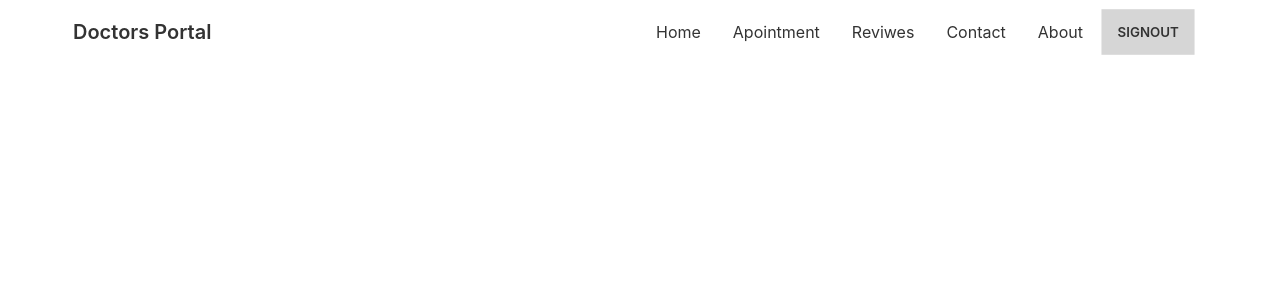
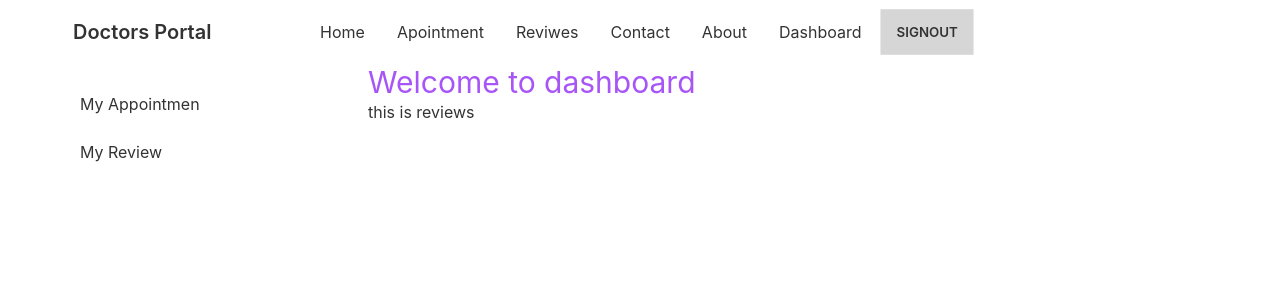
Before and after one commit to alamin00006/doctor-portal-client, a React (Create React App) app: page /dashboard/review in a window 1280 px wide. Shown: the top 300 px of the page. Built offline with nearby package versions, Linux system fonts and the light colour scheme; no server answers; sample sign-in values are in the browser's storage.

Commit message:
dashboard added

```diff
--- a/src/App.js
+++ b/src/App.js
@@ -9,6 +9,9 @@
 import RequireAuth from './Pages/Login/RequireAuth';
 import { ToastContainer } from 'react-toastify';
   import 'react-toastify/dist/ReactToastify.css';
+import Dashboard from './Pages/Dashboard/Dashboard';
+import MyAppointment from './Pages/Dashboard/MyAppointment';
+import MyReview from './Pages/Dashboard/MyReview';
 
 function App() {
   return (
@@ -18,6 +21,13 @@
         <Route path='/' element={<Home></Home>}></Route>
         <Route path='/about' element={<About></About>}></Route>
         <Route path='/appointment' element={<RequireAuth><Appointment></Appointment></RequireAuth>}></Route>
+        <Route path='dashboard' element={<RequireAuth>
+         <Dashboard></Dashboard>
+          </RequireAuth>}>
+            <Route index element={<MyAppointment></MyAppointment>}></Route>
+            <Route path='review' element={<MyReview></MyReview>}></Route>
+          </Route>
+
         <Route path='/login' element={<Login></Login>}></Route>
         <Route path='/signup' element={<SignUp></SignUp>}></Route>
       </Routes>
--- /dev/null
+++ b/src/Pages/Dashboard/Dashboard.js
@@ -0,0 +1,28 @@
+import React from 'react';
+import { Link, Outlet } from 'react-router-dom';
+
+const Dashboard = () => {
+    return (
+        <div class="drawer drawer-mobile">
+  <input id="dashboard-sidebar" type="checkbox" class="drawer-toggle" />
+  <div class="drawer-content">
+      <h1 className='text-3xl text-bold text-purple-500'>Welcome to dashboard</h1>
+    {/* <!-- Page content here --> */}
+    <Outlet></Outlet>
+
+
+  </div>
+  <div class="drawer-side">
+    <label for="dashboard-sidebar" class="drawer-overlay"></label>
+    <ul class="menu p-4 overflow-y-auto w-80 bg-base-100 text-base-content">
+      {/* <!-- Sidebar content here --> */}
+      <li><Link to="/dashboard">My Appointmen</Link></li>
+      <li><Link to="/dashboard/review">My Review</Link></li>
+    </ul>
+
+  </div>
+</div>
+    );
+};
+
+export default Dashboard;
--- /dev/null
+++ b/src/Pages/Dashboard/MyAppointment.js
@@ -0,0 +1,52 @@
+import React, { useEffect, useState } from 'react';
+import { useAuthState } from 'react-firebase-hooks/auth';
+import auth from '../../firebase.init';
+
+const MyAppointment = () => {
+    const [appointmens, setAppointments] = useState();
+    const [user] = useAuthState(auth);
+
+    useEffect(() =>{
+       if(user){
+        fetch(`http://localhost:5000/booking?patient=${user.email}`)
+        .then(res => res.json())
+        .then(data =>setAppointments(data))
+       }
+    }, [user])
+    return (
+        <div>
+            <h1>appointment{appointmens?.length} </h1>
+
+            <div class="overflow-x-auto">
+            <table class="table w-full">
+
+    <thead>
+      <tr>
+        <th></th>
+        <th>Name</th>
+        <th>Date</th>
+        <th>Time</th>
+        <th>Treatment</th>
+      </tr>
+    </thead>
+    <tbody>
+    {
+            appointmens?.map((a, index) =><tr>
+                <th>{index + 1}</th>
+                <td>{a?.patientName}</td>
+                <td>{a?.date}</td>
+                <td>{a?.slot}</td>
+                <td>{a?.treatment}</td>
+              </tr>)
+        }
+
+
+
+    </tbody>
+  </table>
+</div>
+        </div>
+    );
+};
+
+export default MyAppointment;
--- /dev/null
+++ b/src/Pages/Dashboard/MyReview.js
@@ -0,0 +1,11 @@
+import React from 'react';
+
+const MyReview = () => {
+    return (
+        <div>
+            <h1>this is reviews</h1>
+        </div>
+    );
+};
+
+export default MyReview;
--- a/src/Pages/Shared/Navber.js
+++ b/src/Pages/Shared/Navber.js
@@ -12,7 +12,11 @@
          <li><Link to ="/Reviwes">Reviwes</Link></li>
         <li><Link to ="/Contact">Contact</Link></li>
         <li><Link to ="/about">About</Link></li>
-        <li>{user? <button onClick={() => signOut(auth)} className="btn btn-active btn-ghost">SignOut</button> : <Link to ="/Login">Login</Link>}</li>
+
+        {user && <li><Link to ="/dashboard">Dashboard</Link></li>}
+        <li>{user? <button
+          onClick={() => signOut(auth)} className="btn btn-active btn-ghost">SignOut</button> :
+          <Link to ="/Login">Login</Link>}</li>
     </>
     return (
         <div>
@@ -35,6 +39,12 @@
     {menuver}
     </ul>
   </div>
+  <div className="navbar-end">
+  <label tabIndex="1" for="dashboard-sidebar" className="btn btn-ghost lg:hidden">
+        <svg xmlns="http://www.w3.org/2000/svg" className="h-5 w-5" fill="none" viewBox="0 0 24 24" stroke="currentColor"><path strokeLinecap="round" strokeLinejoin="round" strokeWidth="2" d="M4 6h16M4 12h8m-8 6h16" /></svg>
+      </label>
+
+  </div>
 
 </div>
         </div>
```
